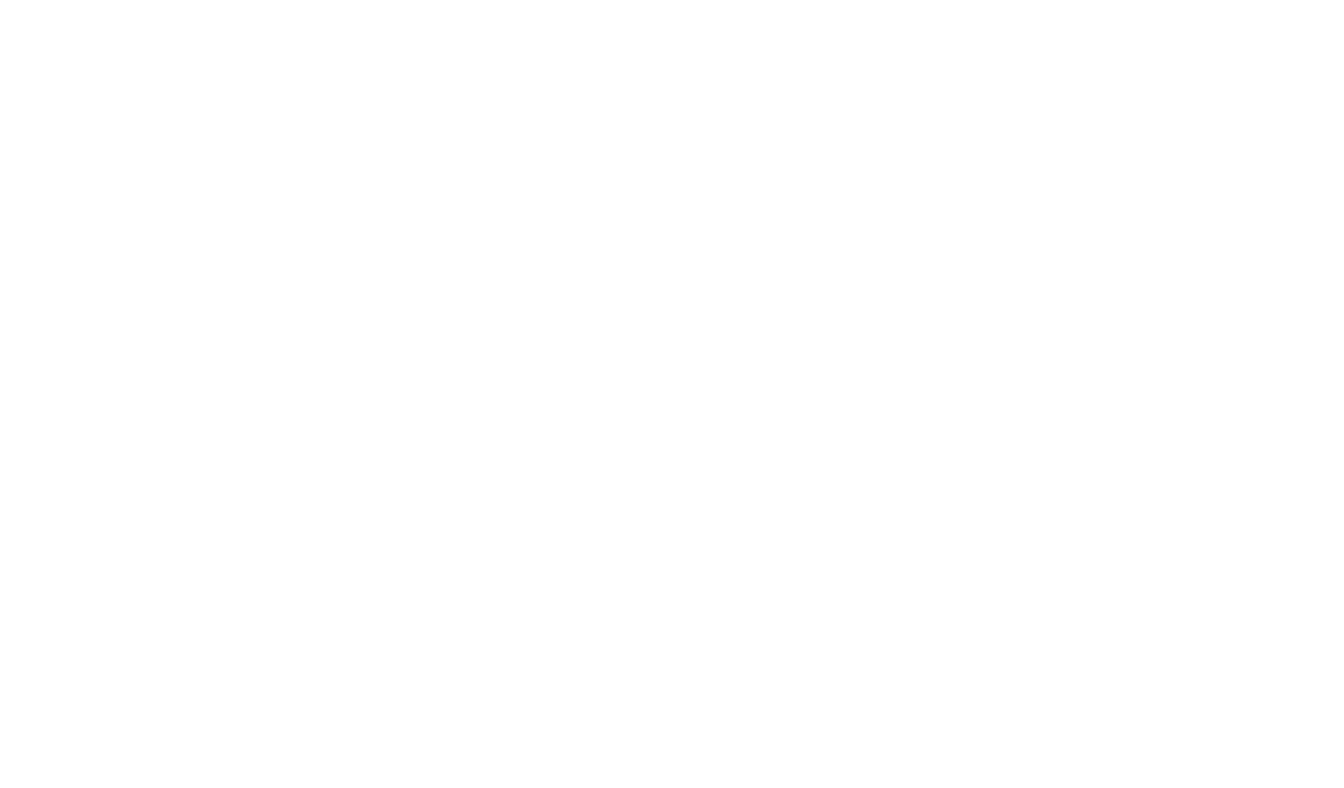
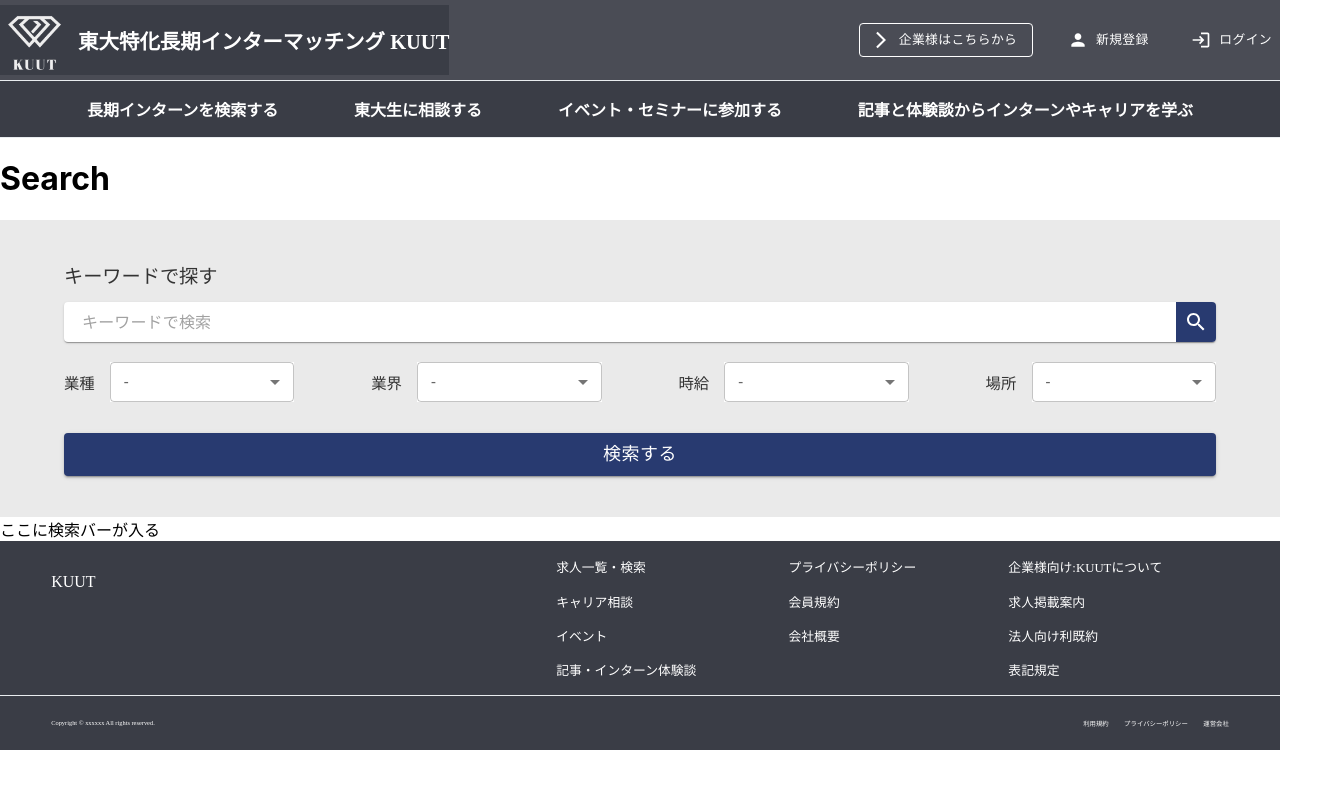
Before and after one commit to Maikooon/kuut-front, a React (Create React App) app: page /search in a window 1280 px wide. Before the commit this address had no page. Shown: the top 788 px of the page, 1344 px wide, since content can reach past the window. Built offline with nearby package versions, Linux system fonts and the light colour scheme.

Commit message:
一度検索画面をそのままつかした

```diff
--- a/src/App.js
+++ b/src/App.js
@@ -8,6 +8,7 @@ import Article from './pages/Article';
 import EventSeminerDetail from './pages/EventSeminerDetail';
 import ArticleDetail from './pages/ArticleDetail';
 import ArticleDetailExperience from './pages/ArticleDetailExperence';
+import Search from './pages/Search';
 
 //画面遷移をしたいときようにここにルーティングを定義する ,ここと遷移もとのPageだけでおk
 function App() {
@@ -22,7 +23,9 @@ function App() {
             <Route path="/article/experience" element={<ArticleDetailExperience />} />
             <Route path="/article/detail" element={<ArticleDetail />} />
             <Route path="/eventSeminerDetail" element={<EventSeminerDetail />} />
+            <Route path="/search" element={<Search />} />
         </Routes>
+
     );
 }
 
--- /dev/null
+++ b/src/assets/styles/search/searchEngineDetail.css
@@ -0,0 +1,99 @@
+.select-set{
+    width: 20%;
+    display: flex;
+    flex-direction: row;
+    justify-content: space-between;
+    align-items: center;
+    margin: 0;
+}
+
+.select-set{
+    font-size: 0.8em;
+}
+
+.search-title{
+    display: flex;
+    flex-direction: column;
+    justify-content: center;
+    align-items: left;
+    margin: 0;
+}
+
+.search-input{
+    width: 100%;
+    display: flex;
+    flex-direction: column;
+    align-items: left;
+    margin: 0%;
+}
+
+.input-container{
+    display: flex;
+    justify-content: center;
+    align-items: center;
+    /* background-color: blue; */
+    /* width: 90%; */
+    /* padding-left: 5%; */
+    height:10%;
+    margin: 0;
+    padding: 0;
+}
+
+.search-title p{
+    color: #333333;
+    font-size: 0.8em;
+    width: 100%;
+    padding-left: 5%;
+    padding-bottom: 1%;
+}
+
+
+.search-container{
+    width: 100%;
+    display: flex;
+    flex-direction: column;
+    justify-content: center;
+    align-items: center;
+    padding: 3.2% 0;
+    color: #ffffff;
+    background-color: #EAEAEA;
+}
+
+.search-container p{
+    font-size: 1.2em;
+    color: #333333;
+    margin: 0;
+}
+
+
+.search-select{
+    width: 90%;
+    display: flex;
+    flex-direction: row;
+    justify-content: space-between;
+    margin: 0;
+    gap:1%;
+    padding-top: 1.6%;
+    padding-bottom: 2.4%;
+}
+
+.all-container{
+    background-color: antiquewhite;
+    display: flex;
+    flex-direction: row;
+    height: 100%;
+    width: 50%;
+    /* margin : 0; */
+}
+
+.icon-container{
+    display: flex;
+    flex-direction: row;
+    justify-content: center;
+    align-items: center;
+    width: 8%;
+    height: 100%;
+    background-color: #333333;
+    margin: 0;
+
+}
--- /dev/null
+++ b/src/components/mui/searchEngine.jsx
@@ -0,0 +1,171 @@
+import React, { useState } from 'react';
+import './../../assets/styles/search.css';
+import SearchIcon from '@mui/icons-material/Search';
+import MenuItem from '@mui/material/MenuItem';
+import Select from '@mui/material/Select';
+import FormControl from '@mui/material/FormControl';
+import InputLabel from '@mui/material/InputLabel';
+import Button from '@mui/material/Button';
+import Paper from '@mui/material/Paper';
+import InputBase from '@mui/material/InputBase';
+import IconButton from '@mui/material/IconButton';
+
+
+
+//searchに関する文字たち
+const SearchTitle = ({title}) =>{
+    return(
+        <div className="search-title">
+            <p>{title}</p>
+        </div>
+    );
+}
+
+function BasicButton() {
+    return (
+        <Button
+            variant="contained"
+            sx={{
+                width : "90%",
+                backgroundColor: '#283A70',  // 背景色
+                fontSize: '18px',            // 文字の大きさ
+                fontFamily: 'Yumincho',  // フォント
+                color: '#ffffff',              // 文字色
+                '&:hover': {
+                    backgroundColor: '#283A70',  // ホバー時の色
+                },
+            }}
+        >
+            検索する
+        </Button>
+    );
+}
+
+
+function CustomizedInputBase({onSearch}) {
+    const [searchValue, setSearchValue] = useState(''); // 検索キーワードの状態
+    const handleSearch = async (e) => {
+        e.preventDefault(); // フォームのデフォルトの挙動を防ぐ
+        onSearch(searchValue); // 親コンポーネントに検索キーワードを渡す
+    };
+    return (
+        <div className="input-container">
+            <Paper
+                component="form"
+                sx={{
+                    p: 0,
+                    display: 'flex',
+                    alignItems: 'center',
+                    minWidth: '90%',
+                    backgroundColor: '#ffffff',
+                    borderRadius: '4px'
+                }}
+                size="small"
+                onSubmit={handleSearch}
+            >
+                <InputBase
+                    sx={{
+                        ml: 1,
+                        flex: 1,
+                        padding: '0px',
+                        paddingLeft: '10px',
+                        paddingTop: '5px',
+                        paddingBottom: '2px',
+                    }}
+                    placeholder="キーワードで検索"
+                    inputProps={{ 'aria-label': 'キーワードで検索' }}
+                    value={searchValue} // 検索キーワードの状態を反映
+                    onChange={(e) => setSearchValue(e.target.value)} // 入力を更新
+                />
+                <IconButton
+                    type="submit"
+                    sx={{
+                        p: 0,
+                        backgroundColor: '#283A70',
+                        color: 'white',
+                        width: '40px',
+                        height: '40px',
+                        borderTopRightRadius: '4px',
+                        borderBottomRightRadius: '4px',
+                        borderTopLeftRadius: '0.1px',
+                        borderBottomLeftRadius: '0.1px',
+                        '&:hover': {
+                            backgroundColor: '#303f9f',
+                        },
+                    }}
+                    aria-label="search"
+                >
+                    <SearchIcon />
+                </IconButton>
+            </Paper>
+        </div>
+    );
+}
+
+
+
+//選択ボックスコンポーネント
+const  SelectSmall = ({title,selections}) => {
+        const [age, setAge] = React.useState('');
+
+        const handleChange = (event) => {
+        setAge(event.target.value);
+        };
+        return (
+        <div className = "select-set">
+            <p>{title}</p>
+            <FormControl sx={{ min: 1, minWidth: '80%' ,background:"#ffffff"}} size="small">
+                <InputLabel id="demo-select-small-label">-</InputLabel>
+                <Select
+                // labelId="demo-select-small-label"
+                id="demo-select-small"
+                value={age}
+                onChange={handleChange}
+                >
+                <MenuItem value="">
+                    <em>None</em>
+                </MenuItem>
+                {selections.map((selection, index) => (
+                    <MenuItem key={index} value={selection.value}>
+                        {selection.label}
+                    </MenuItem>
+                ))}
+                </Select>
+            </FormControl>
+        </div>
+
+    );
+}
+
+
+function SearchEngine ({onSearch}) {
+    const [searchValue, setSearchValue] = useState("");
+
+    const selections = [
+        { value: 10, label: 'エンジニア' },
+        { value: 20, label: 'デザイナー' },
+        { value: 30, label: 'マネージャー' },
+    ];
+
+    return (
+        <div className="search-container">
+            {/* 上のブロック */}
+            <div className="search-input">
+                <SearchTitle title= "キーワードで探す" />
+                <CustomizedInputBase onSearch={onSearch}/>
+            </div>
+            {/* 下のブウn */}
+            <div className="search-select">
+                <SelectSmall title = '業種'  selections = {selections}/>
+                <SelectSmall title = '業界'  selections = {selections}/>
+                <SelectSmall title = '時給'  selections = {selections}/>
+                <SelectSmall title = '場所'  selections = {selections}/>
+            </div>
+            <BasicButton />
+        </div>
+    );
+}
+
+
+// export default Search;
+export default SearchEngine;
--- a/src/components/mui/search.jsx
+++ b/src/components/mui/searchEngineDetail.jsx
@@ -1,5 +1,5 @@
 import React, { useState } from 'react';
-import './../../assets/styles/search.css';
+import './../../assets/styles/search/searchEngineDetail.css';
 import SearchIcon from '@mui/icons-material/Search';
 import MenuItem from '@mui/material/MenuItem';
 import Select from '@mui/material/Select';
@@ -138,7 +138,7 @@ const  SelectSmall = ({title,selections}) => {
 }
 
 
-function Search ({onSearch}) {
+function SearchEngineDetail ({onSearch}) {
     const [searchValue, setSearchValue] = useState("");
 
     const selections = [
@@ -168,4 +168,4 @@ function Search ({onSearch}) {
 
 
 // export default Search;
-export default Search;
+export default SearchEngineDetail;
--- a/src/components/mui/searchFilter.jsx
+++ b/src/components/mui/searchFilter.jsx
@@ -1,5 +1,9 @@
 import React from "react";
 import './../../assets/styles/searchFilter.css';
+
+/*
+下の部分にある、ボタンを押したらそのボタンに対するページに遷移する方法
+*/
 
 const SearchFilter = ({title}) => {
     const data = [
--- a/src/pages/Home.js
+++ b/src/pages/Home.js
@@ -9,7 +9,7 @@ import '../assets/styles/body.css';
 import RecommendCard from '../components/mui/recommendCard';
 import FrontImageContainer from '../components/layout/FrontImageContainer';
 import EventCard from '../components/mui/eventCard';
-import Search from '../components/mui/search';
+import Search from '../components/mui/searchEngine';
 import FAQ from '../components/home/faq';
 import { useNavigate } from 'react-router-dom';
 import SearchFilter from '../components/mui/searchFilter';
--- /dev/null
+++ b/src/pages/Search.js
@@ -0,0 +1,20 @@
+import React from "react";
+import Header from "../components/layout/header";
+import Footer from "../components/layout/footer";
+import SearchEngineDetail from '../components/mui/searchEngineDetail';
+import "../assets/styles/search.css";
+
+const Search = () => {
+    return (
+        <div>
+            <Header />
+            <h1>Search</h1>
+            <SearchEngineDetail />
+
+            ここに検索バーが入る
+            <Footer />
+        </div>
+    );
+}
+
+export default Search;
```
Also changed, not shown: 1 other file (tests, documents, lock files or other folders).
